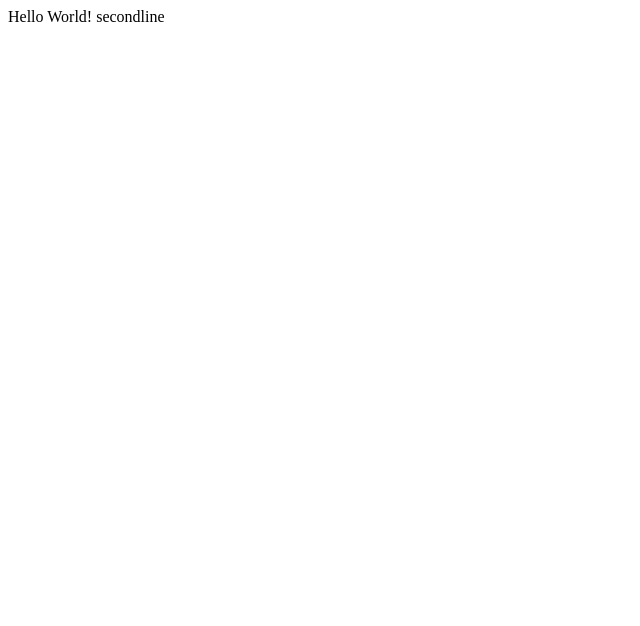
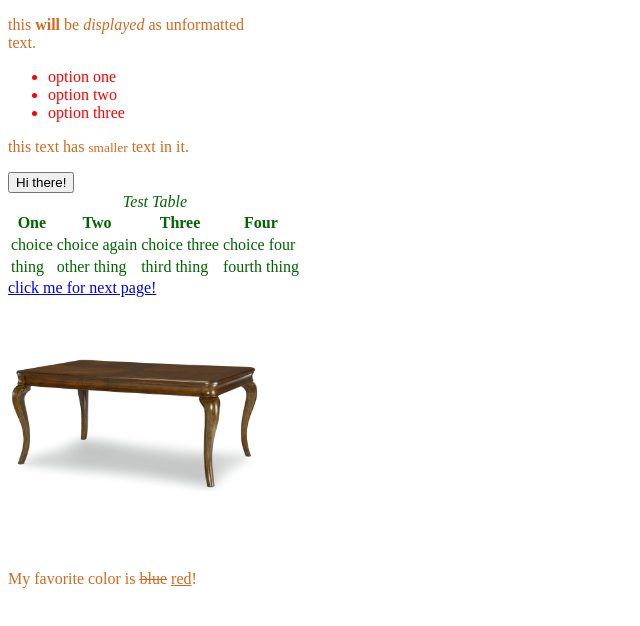
Before and after one commit to Lauren-Gessel/Gessel-Project-1, a plain HTML site: page Index.html in a window 1280 px wide. Shown: the whole page, without its empty margins (0-640 px from the left). Drawn offline with Linux system fonts and the light colour scheme.

Commit message:
more exploration commit

```diff
--- a/Index.html
+++ b/Index.html
@@ -1,3 +1,48 @@
-Hello World!
+<!DOCTYPE html>
+<html lang="en">
+<head>
+    <meta charset="UTF-8">
+    <meta http-equiv="X-UA-Compatible" content="IE=edge">
+    <meta name="viewport" content="width=device-width, initial-scale=1.0">
+    <link rel="stylesheet" type="text/css" href="./css/style.css"/>
+    <title>Document</title>
+</head>
+<body>
+    <p> this <b>will</b> be <em>displayed</em> as unformatted<br> text. </p>
+    <div></div>
+    <span></span>
+    <ul>
+        <li>option one</li>
+        <li> option two</li>
+        <li> option three</li>
+    </ul>
+    <p> this text has <small>smaller</small> text in it.</p>
+    <button>Hi there!</button>
+    <table>
+        <caption><em>Test Table</em></caption>
+        <tr>
+          <th>One</th>
+          <th>Two</th>
+          <th>Three</th>
+          <th>Four</th>
+        </tr>
+        <tr>
+          <td>choice</td>
+          <td>choice again</td>
+          <td>choice three</td>
+          <td>choice four</td>
+        </tr>
+        <tr>
+            <td>thing</td>
+            <td>other thing</td>
+            <td>third thing</td>
+            <td>fourth thing</td>
+        </tr>
+      </table>
+      <a href="page02.html"> click me for next page! </a>
+      <div></div>
+      <img src="./img/tablee.jpg" style="width:20%; height:20%;"/>
+      <p>My favorite color is <del>blue</del> <ins>red</ins>!</p>
 
-secondline
+</body>
+</html>
--- /dev/null
+++ b/css/style.css
@@ -0,0 +1,14 @@
+li {
+    color: red;
+}
+table {
+    color:darkgreen;
+}
+p {
+    color:chocolate;
+}
+/*
+html {
+    property value;
+}
+*/
```
Also changed, not shown: img/table - Copy.jfif (added), img/table.jfif (added), img/tablee.jpg (added).
